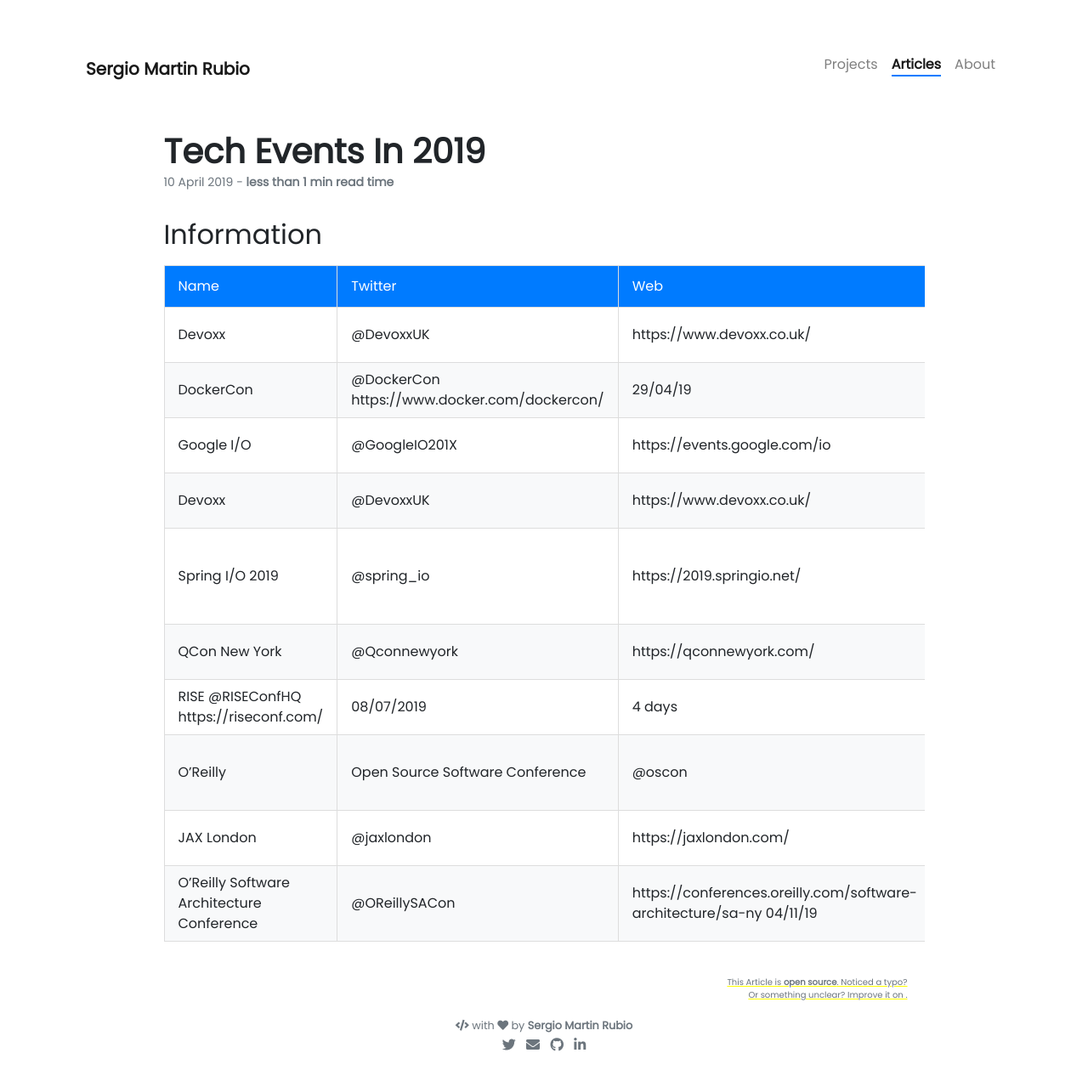
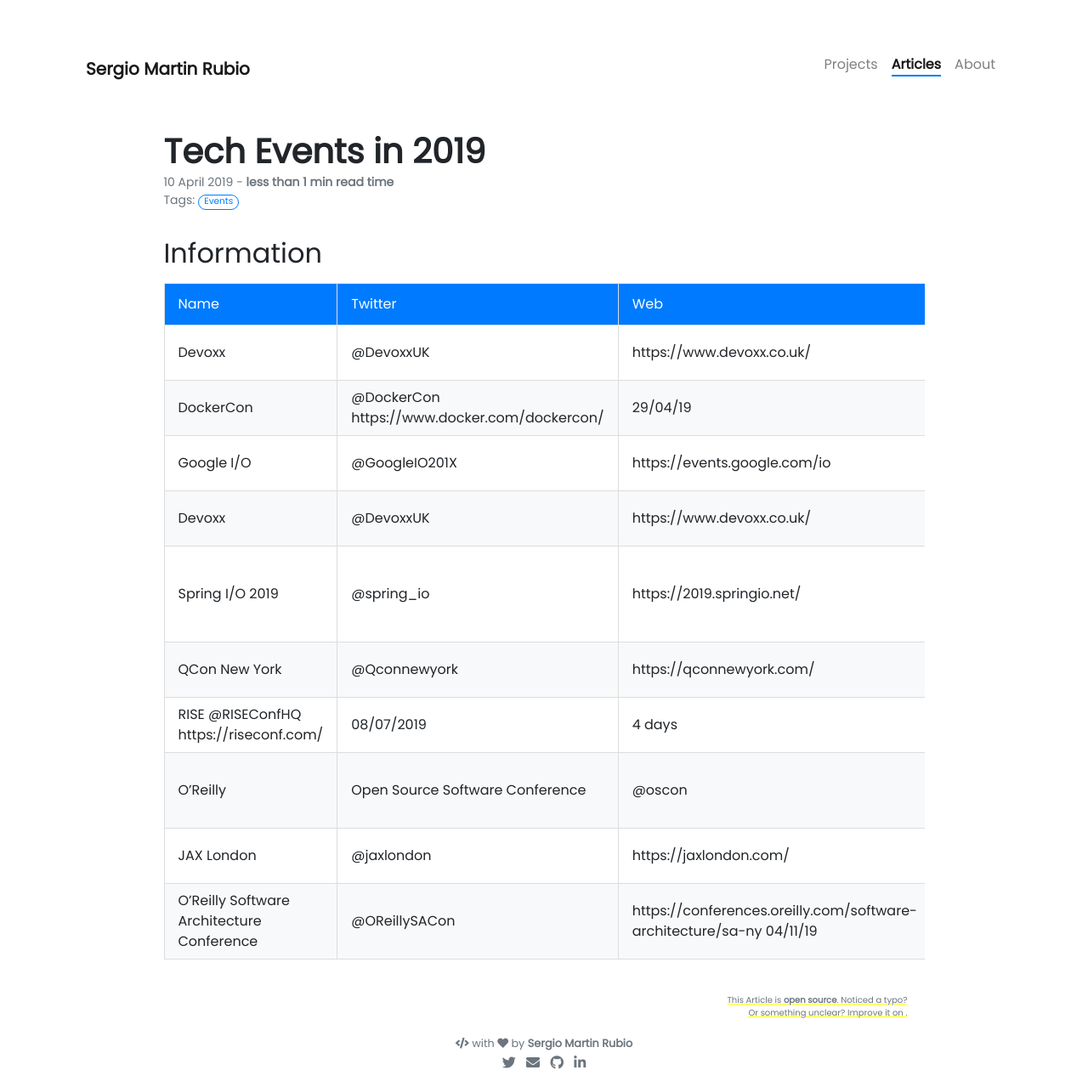
Before and after one commit to jackhman/sergio-martin-rubio-site, a Jekyll site: the page built from _posts/2019-04-10-tech-events-in-2019.md, in a window 1280 px wide. Shown: the whole page at 85% size. Built offline with Jekyll 4.4.1, drawn with Linux system fonts in a browser that asks for light colours; nearby versions of some CDN libraries; our own code applies the rules of GitHub Pages for plain Markdown files; comment, search, counter and statistics services are not loaded; before the commit the page ends 1258 px from its top, so only the background shows below that; some of the changed lines change nothing that is shown.

Commit message:
update article

```diff
--- a/_posts/2019-04-10-tech-events-in-2019.md
+++ b/_posts/2019-04-10-tech-events-in-2019.md
@@ -1,3 +1,10 @@
+---
+title: Tech Events in 2019
+tags: [Events]
+style: fill
+color: light
+description: Best software development and engineer events around the world in 2019!
+---
 
 ## Information
 
```
